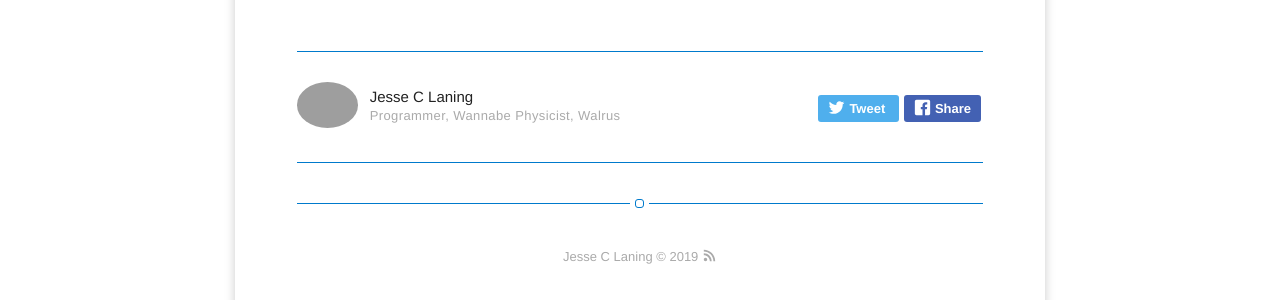
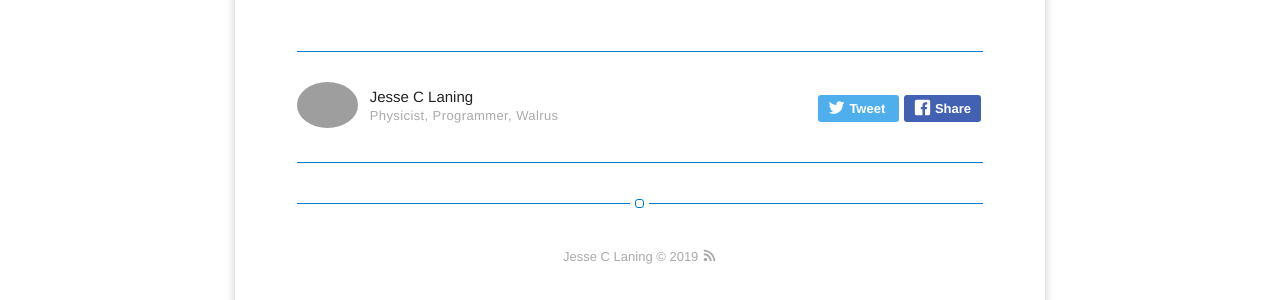
Before and after one commit to jamolnng/jamolnng.github.io, a Jekyll site: the page built from _posts/2017-05-30-Blog-Update-2017-05-30.markdown, in a window 1280 px wide. Shown: the part 537-837 px from the top of the page. Built offline with Jekyll 4.4.1, drawn with Linux system fonts in a browser that asks for light colours; nearby versions of some CDN libraries; library files that are not in the unit come from our copies.

Commit message:
update bio

```diff
--- a/_config.yml
+++ b/_config.yml
@@ -55,7 +55,7 @@
 authors:
     jesselaning:
         name: Jesse C Laning
-        bio: Programmer, Wannabe Physicist, Walrus
+        bio: Physicist, Programmer, Walrus
         external-image: false
         picture: assets/images/profile.jpg
         twitter: jamolnng
```
